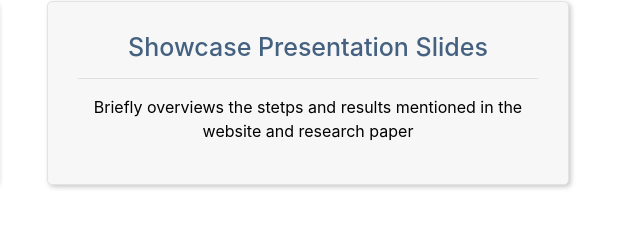
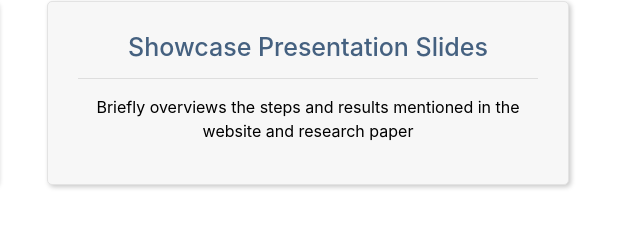
Before and after one commit to hannahjzhang/aar, a plain HTML site: page index.html in a window 1280 px wide. Shown: the part 928-1168 px from the top of the page, 615-1255 px from the left. Drawn offline with nearby package versions, Linux system fonts and the light colour scheme.

Commit message:
grammar fix

```diff
--- a/index.html
+++ b/index.html
@@ -110,7 +110,7 @@
             <a href="https://docs.google.com/presentation/d/1X2NZFHWtZQZSxps-5XnkYrJewG1_af-o040_BwKePZA/edit?usp=sharing" target="_blank">
               <h3>Showcase Presentation Slides</h3>
               <hr>
-              <p>Briefly overviews the stetps and results mentioned in the website and research paper</p>
+              <p>Briefly overviews the steps and results mentioned in the website and research paper</p>
             </a>
           </div>
         </div>
```
